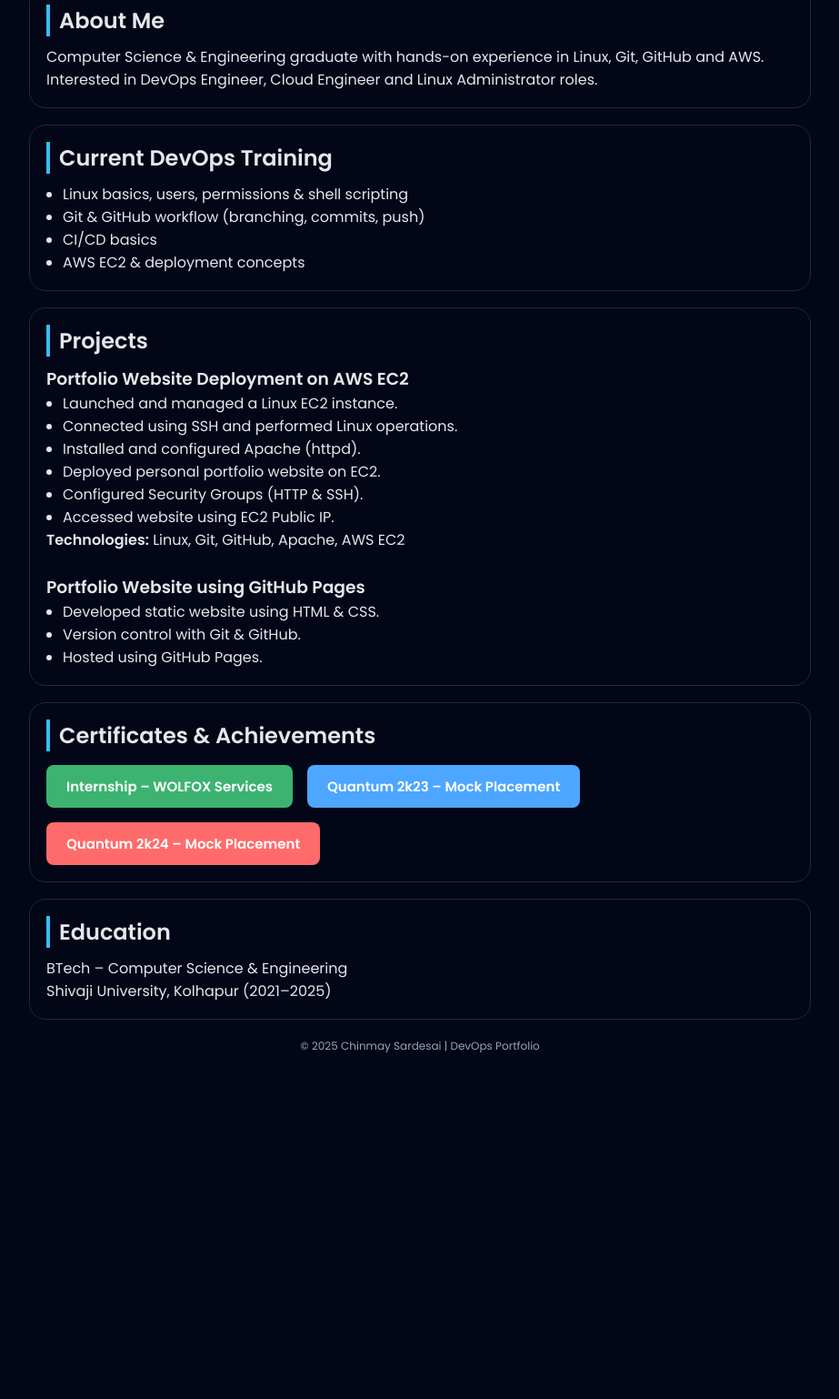
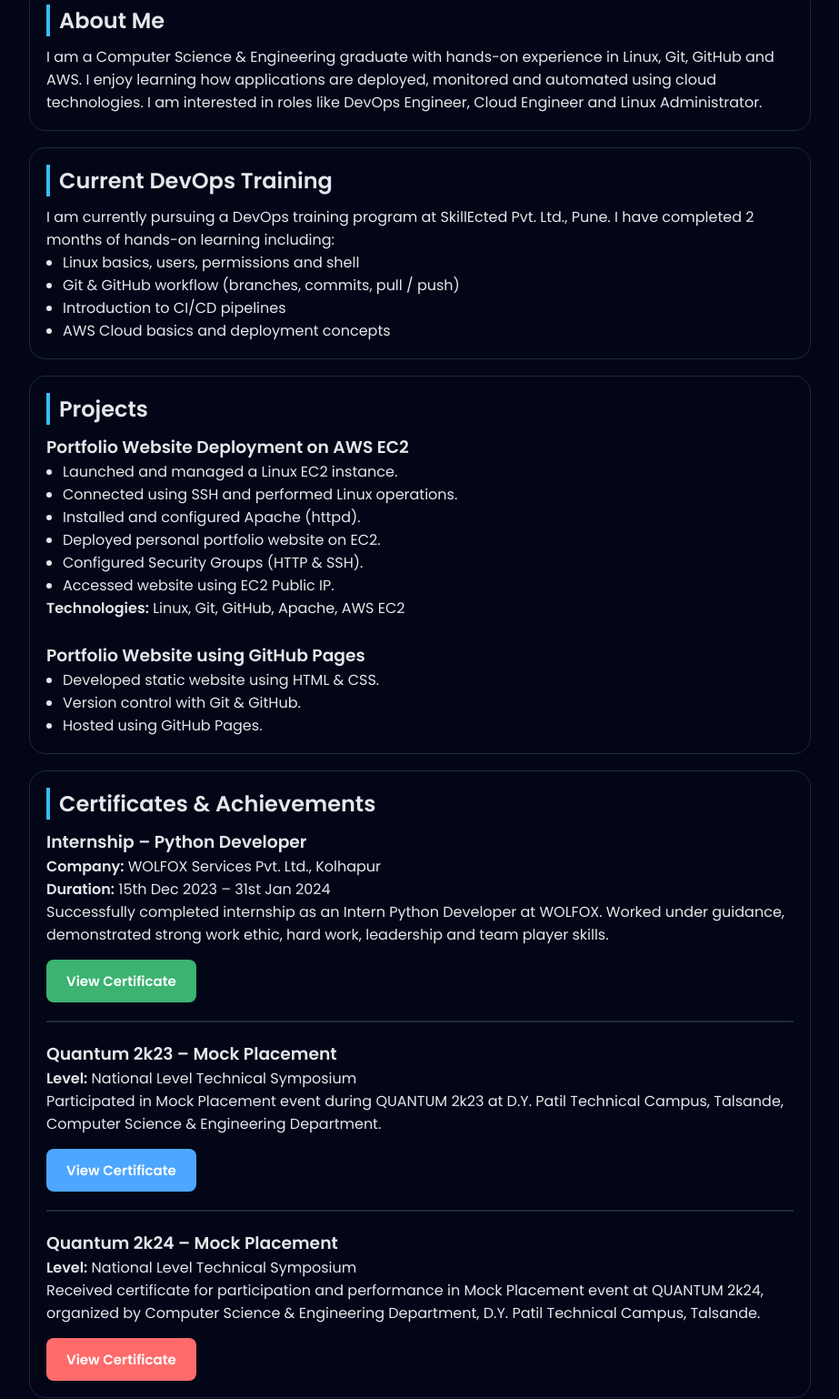
Before and after one commit to Chinmay5192/portfolio-site, a plain HTML site: page index.html in a window 1280 px wide. Shown: the part 303-1841 px from the top of the page at 91% size, without its empty margins (178-1101 px from the left). Before the commit the page ends 1482 px from the top, so only its background shows below. Drawn offline with Linux system fonts and the light colour scheme.

Commit message:
Update index.html

```diff
--- a/index.html
+++ b/index.html
@@ -163,20 +163,28 @@ footer{
 <section class="section">
 <h2>About Me</h2>
 <p>
-Computer Science & Engineering graduate with hands-on experience in Linux, Git, GitHub and AWS.
-Interested in DevOps Engineer, Cloud Engineer and Linux Administrator roles.
+I am a Computer Science & Engineering graduate with hands-on experience in Linux, Git, GitHub and AWS.
+I enjoy learning how applications are deployed, monitored and automated using cloud technologies.
+I am interested in roles like DevOps Engineer, Cloud Engineer and Linux Administrator.
 </p>
+
 
 </section>
 
 <section class="section">
 <h2>Current DevOps Training</h2>
+<p>
+I am currently pursuing a DevOps training program at SkillEcted Pvt. Ltd., Pune.
+I have completed 2 months of hands-on learning including:
+</p>
+
 <ul>
-  <li>Linux basics, users, permissions & shell scripting</li>
-  <li>Git & GitHub workflow (branching, commits, push)</li>
-  <li>CI/CD basics</li>
-  <li>AWS EC2 & deployment concepts</li>
+  <li>Linux basics, users, permissions and shell</li>
+  <li>Git & GitHub workflow (branches, commits, pull / push)</li>
+  <li>Introduction to CI/CD pipelines</li>
+  <li>AWS Cloud basics and deployment concepts</li>
 </ul>
+
 
 </section>
 
@@ -205,24 +213,58 @@ Interested in DevOps Engineer, Cloud Engineer and Linux Administrator roles.
 </section>
 
 <section class="section">
-  <h2>Certificates & Achievements</h2>
+<h2>Certificates & Achievements</h2>
 
-  <div class="cert-buttons">
+<h3>Internship – Python Developer</h3>
+<p><b>Company:</b> WOLFOX Services Pvt. Ltd., Kolhapur</p>
+<p><b>Duration:</b> 15th Dec 2023 – 31st Jan 2024</p>
+<p>
+Successfully completed internship as an Intern Python Developer at WOLFOX.
+Worked under guidance, demonstrated strong work ethic, hard work, leadership
+and team player skills.
+</p>
 
-    <a href="cert-wolfox-internship.jpg" target="_blank" class="cert-btn green">
-      Internship – WOLFOX Services
-    </a>
+<div class="cert-buttons">
+  <a href="certificates/internship.pdf" target="_blank" class="cert-btn green">
+    View Certificate
+  </a>
+</div>
 
-    <a href="cert-quantum-2k23.jpg" target="_blank" class="cert-btn blue">
-      Quantum 2k23 – Mock Placement
-    </a>
+<hr style="margin:20px 0; border:1px solid #1e293b">
 
-    <a href="cert-quantum-2k24.jpg" target="_blank" class="cert-btn red">
-      Quantum 2k24 – Mock Placement
-    </a>
+<h3>Quantum 2k23 – Mock Placement</h3>
+<p><b>Level:</b> National Level Technical Symposium</p>
+<p>
+Participated in Mock Placement event during QUANTUM 2k23
+at D.Y. Patil Technical Campus, Talsande,
+Computer Science & Engineering Department.
+</p>
 
-  </div>
+<div class="cert-buttons">
+  <a href="certificates/quantum2k23.pdf" target="_blank" class="cert-btn blue">
+    View Certificate
+  </a>
+</div>
+
+<hr style="margin:20px 0; border:1px solid #1e293b">
+
+<h3>Quantum 2k24 – Mock Placement</h3>
+<p><b>Level:</b> National Level Technical Symposium</p>
+<p>
+Received certificate for participation and performance in Mock Placement event
+at QUANTUM 2k24, organized by
+Computer Science & Engineering Department,
+D.Y. Patil Technical Campus, Talsande.
+</p>
+
+<div class="cert-buttons">
+  <a href="certificates/quantum2k24.pdf" target="_blank" class="cert-btn red">
+    View Certificate
+  </a>
+</div>
+
 </section>
+
 
 
 <section class="section">
```
